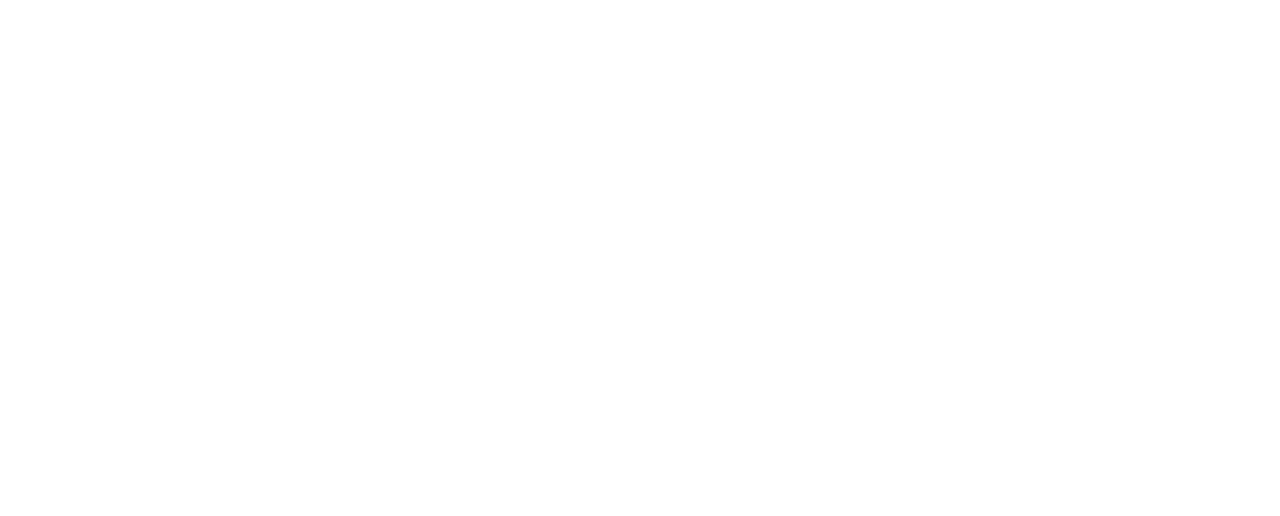
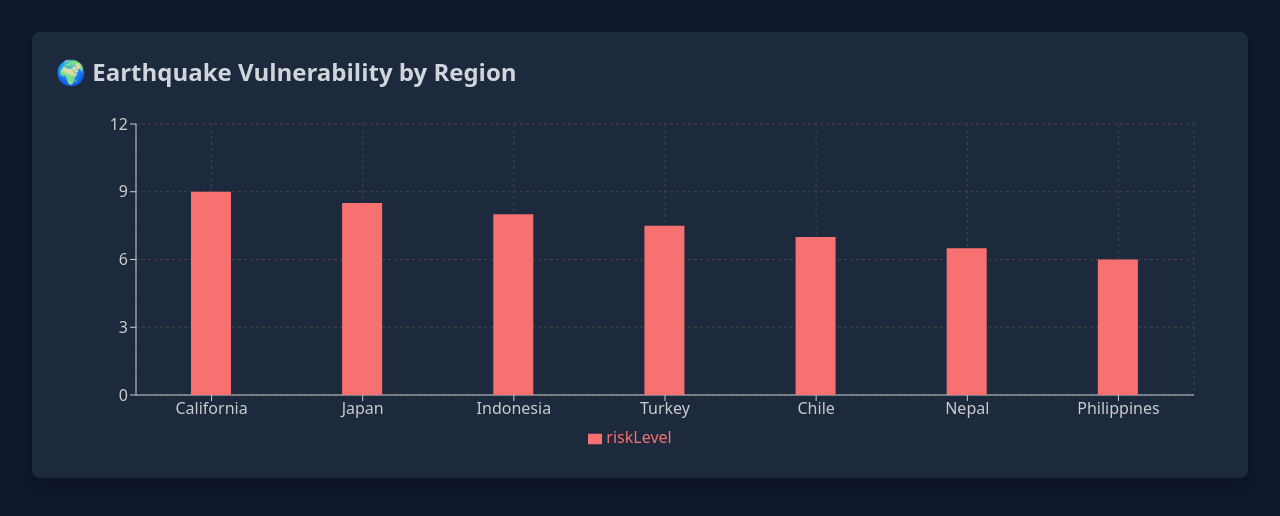
Before and after one commit to GDGAAU/earthquake_web, a React (Vite) app in the folder frontend/: page /earthquake-risk in a window 1280 px wide. Before the commit this address had no page. Shown: the top 516 px of the page. Built offline with nearby package versions, Linux system fonts and the light colour scheme.

Commit message:
risk analysis

```diff
--- a/frontend/package.json
+++ b/frontend/package.json
@@ -14,9 +14,12 @@
     "@tailwindcss/vite": "^4.0.10",
     "axios": "^1.8.1",
     "framer-motion": "^12.4.10",
+    "leaflet": "^1.9.4",
     "react": "^19.0.0",
     "react-dom": "^19.0.0",
-    "react-router-dom": "^7.2.0"
+    "react-leaflet": "^5.0.0",
+    "react-router-dom": "^7.2.0",
+    "recharts": "^2.15.1"
   },
   "devDependencies": {
     "@eslint/js": "^9.21.0",
--- a/frontend/src/App.jsx
+++ b/frontend/src/App.jsx
@@ -3,6 +3,7 @@
 import Home from './pages/Home';
 import Dashboard from './pages/Dashboard';
 import SafetyGuides from './pages/SafetyGuides';
+import EarthquakeRisk from './pages/EarthquakeRisk';
 
 function App() {
   return (
@@ -11,6 +12,7 @@
         <Route path="/" element={<Dashboard />} />
         <Route path="/home" element={<Home />} />
         <Route path="/safety-guides" element={<SafetyGuides />} />
+        <Route path="/earthquake-risk" element={<EarthquakeRisk />} />
       </Routes>
     </BrowserRouter>
   );
--- /dev/null
+++ b/frontend/src/components/EarthQuakeRiskChart.jsx
@@ -0,0 +1,32 @@
+import React from "react";
+import { BarChart, Bar, XAxis, YAxis, Tooltip, Legend, ResponsiveContainer, CartesianGrid } from "recharts";
+
+const data = [
+  { region: "California", riskLevel: 9 },
+  { region: "Japan", riskLevel: 8.5 },
+  { region: "Indonesia", riskLevel: 8 },
+  { region: "Turkey", riskLevel: 7.5 },
+  { region: "Chile", riskLevel: 7 },
+  { region: "Nepal", riskLevel: 6.5 },
+  { region: "Philippines", riskLevel: 6 },
+];
+
+const EarthquakeRiskChart = () => {
+  return (
+    <div className="bg-slate-800 p-6 rounded-lg shadow-lg">
+      <h2 className="text-2xl font-bold text-gray-300 mb-4">🌍 Earthquake Vulnerability by Region</h2>
+      <ResponsiveContainer width="100%" height={350}>
+        <BarChart data={data} margin={{ top: 20, right: 30, left: 20, bottom: 5 }}>
+          <CartesianGrid strokeDasharray="3 3" stroke="#444" />
+          <XAxis dataKey="region" stroke="#ccc" />
+          <YAxis stroke="#ccc" />
+          <Tooltip wrapperStyle={{ backgroundColor: "#333", borderRadius: "5px", color: "#fff" }} />
+          <Legend />
+          <Bar dataKey="riskLevel" fill="#f87171" barSize={40} />
+        </BarChart>
+      </ResponsiveContainer>
+    </div>
+  );
+};
+
+export default EarthquakeRiskChart;
--- a/frontend/src/components/Header.jsx
+++ b/frontend/src/components/Header.jsx
@@ -1,9 +1,8 @@
-import React from 'react'
+import React from 'react';
 import { MapIcon, ListBulletIcon } from '@heroicons/react/24/outline';
 import { GlobeAltIcon } from '@heroicons/react/24/outline';
 import { motion } from 'framer-motion';
 import { Link } from 'react-router-dom';
-
 
 export default function Header() {
   return (
@@ -22,8 +21,8 @@
             <h1 className="text-3xl font-extrabold text-transparent bg-clip-text bg-gradient-to-r from-blue-400 to-purple-400">
               ShakeWatch
             </h1>
-            </motion.div>
-          </Link>
+          </motion.div>
+        </Link>
         <nav>
           <ul className="flex space-x-8 items-center">
             <motion.li whileHover={{ scale: 1.1 }}>
@@ -45,6 +44,15 @@
               </Link>
             </motion.li>
             <motion.li whileHover={{ scale: 1.1 }}>
+              <Link
+                to="/earthquake-risk"
+                className="flex items-center space-x-2 text-gray-300 hover:text-blue-400 transition-colors duration-200"
+              >
+                <MapIcon className="h-5 w-5" />
+                <span className="font-medium">Earthquake Risk</span>
+              </Link>
+            </motion.li>
+            <motion.li whileHover={{ scale: 1.1 }}>
               <a
                 href="https://t.me/earth_not_prov"
                 target="_blank"
@@ -58,5 +66,5 @@
         </nav>
       </div>
     </motion.header>
-  )
+  );
 }
--- /dev/null
+++ b/frontend/src/pages/EarthquakeRisk.jsx
@@ -0,0 +1,12 @@
+import React from "react";
+import EarthquakeRiskChart from "../components/EarthQuakeRiskChart";
+
+const EarthquakeRisk = () => {
+  return (
+    <div className="min-h-screen bg-slate-900 p-8">
+      <EarthquakeRiskChart />
+    </div>
+  );
+};
+
+export default EarthquakeRisk;
```
Also changed, not shown: 1 other file (tests, documents, lock files or other folders).
